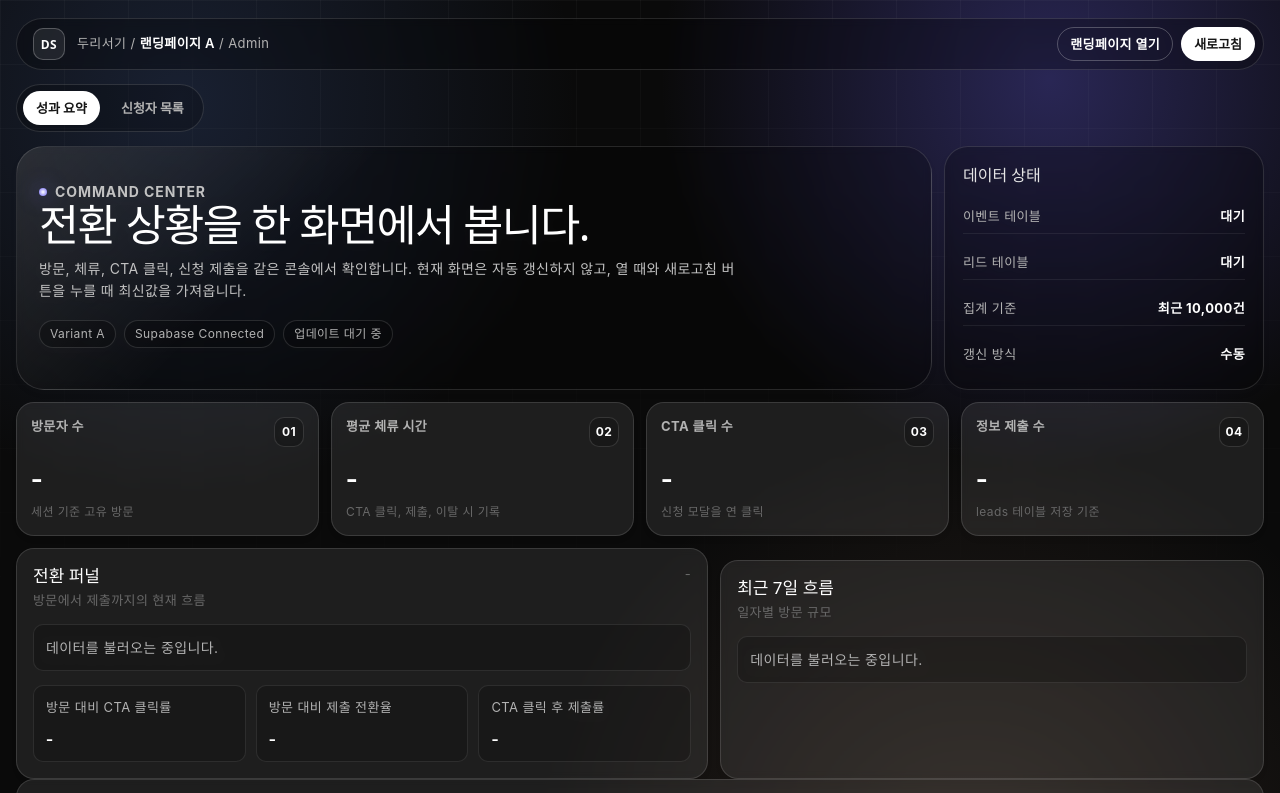
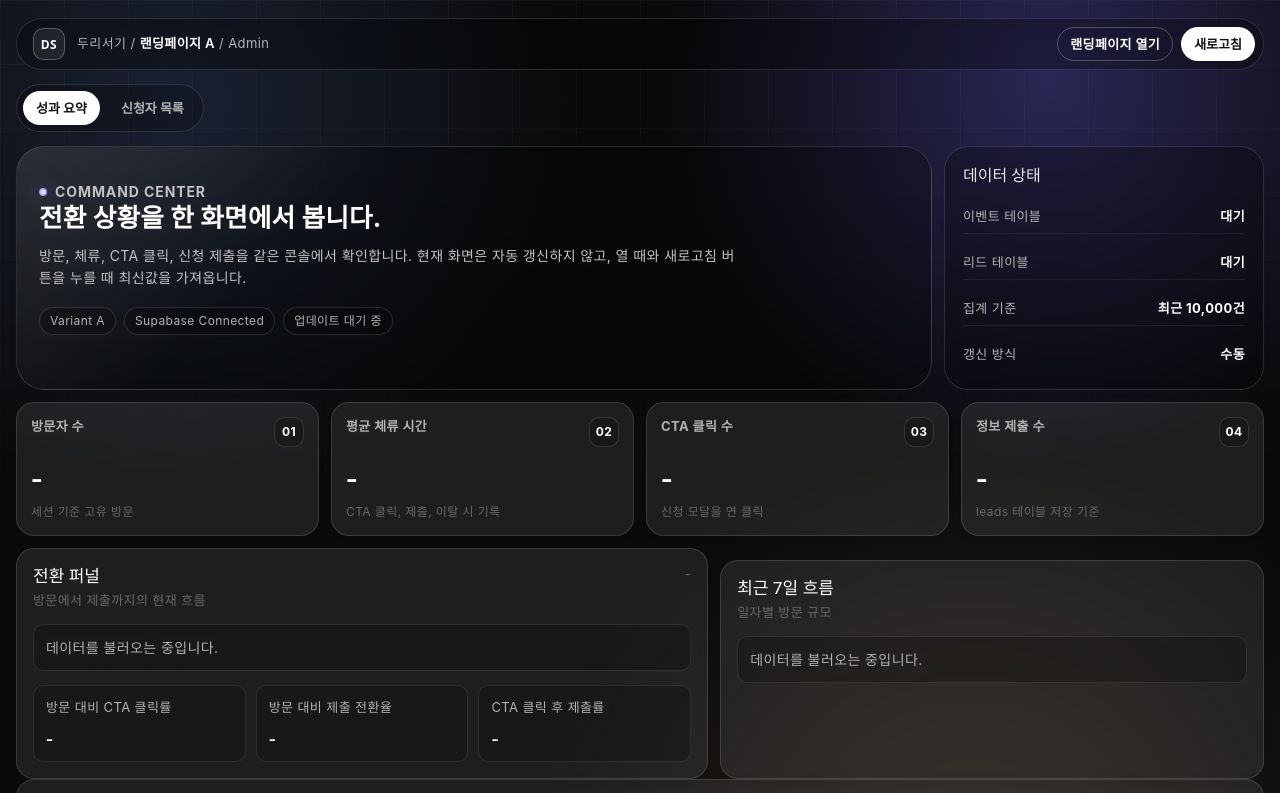
Before and after one commit to iryan1030/duriseogi_A, a plain HTML site: page dashboard.html in a window 1280 px wide. Shown: the top 793 px of the page. Drawn offline with Linux system fonts and the light colour scheme.

Commit message:
Refine dashboard heading scale

```diff
--- a/dashboard.html
+++ b/dashboard.html
@@ -224,7 +224,6 @@
       box-shadow: 0 0 20px rgba(107, 98, 242, 0.75);
     }
 
-    h1,
     h2,
     h3 {
       margin: 0;
@@ -232,13 +231,15 @@
       letter-spacing: normal;
     }
 
-    h1 {
-      max-width: 720px;
+    .dashboard-heading {
+      margin: 0;
+      max-width: 620px;
       color: var(--white);
-      font-size: clamp(28px, 3.4vw, 44px);
-      font-weight: 500;
-      line-height: 1;
-      letter-spacing: -0.035em;
+      font-family: var(--font-body);
+      font-size: clamp(20px, 2vw, 28px);
+      font-weight: 700;
+      line-height: 1.18;
+      letter-spacing: 0.2px;
     }
 
     .hero-copy p {
@@ -613,7 +614,7 @@
         border-radius: 22px;
       }
 
-      h1 { font-size: 30px; }
+      .dashboard-heading { font-size: 22px; }
 
       .metric-grid,
       .rate-grid {
@@ -665,7 +666,7 @@
       <section class="hero-panel">
         <div class="hero-copy">
           <p class="eyebrow">Command Center</p>
-          <h1>전환 상황을 한 화면에서 봅니다.</h1>
+          <h1 class="dashboard-heading">전환 상황을 한 화면에서 봅니다.</h1>
           <p>방문, 체류, CTA 클릭, 신청 제출을 같은 콘솔에서 확인합니다. 현재 화면은 자동 갱신하지 않고, 열 때와 새로고침 버튼을 누를 때 최신값을 가져옵니다.</p>
           <div class="status-row">
             <span class="status-chip">Variant A</span>
```
